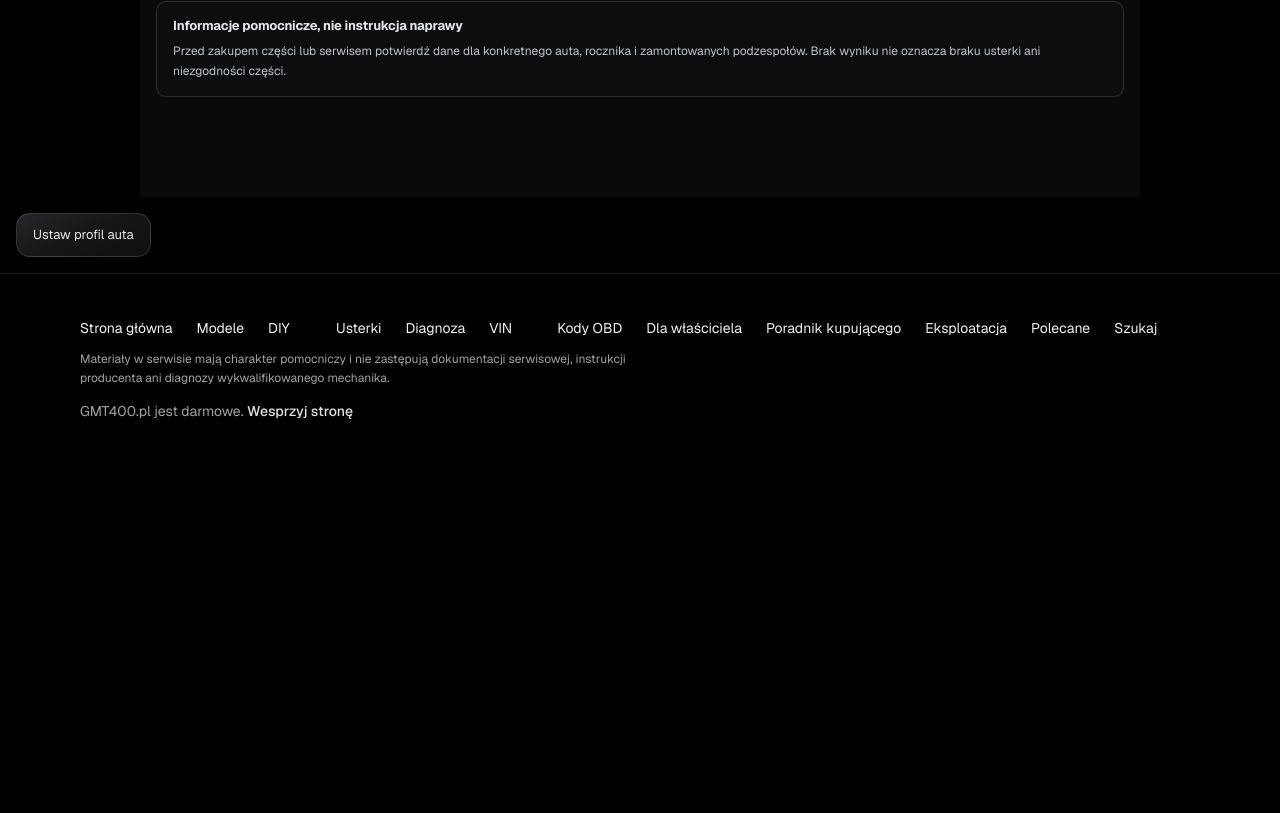
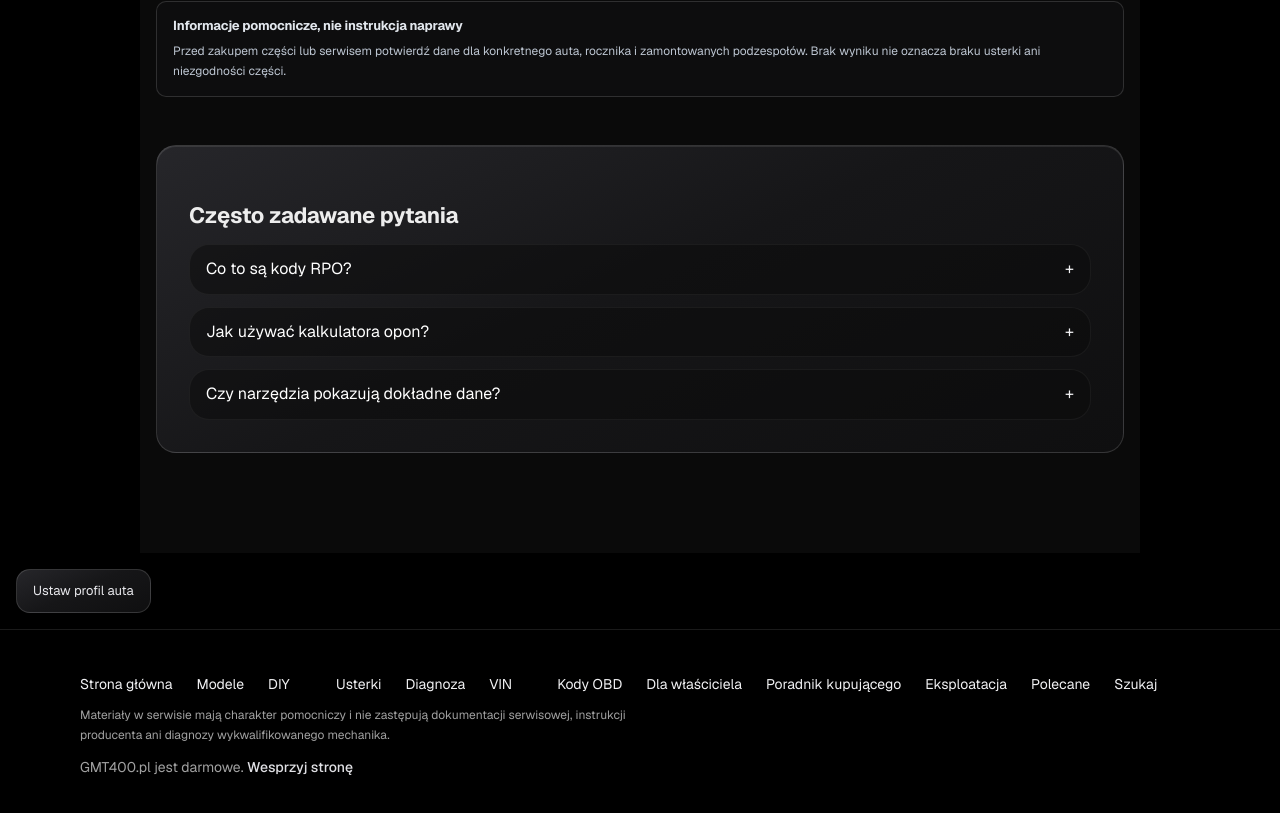
Before and after one commit to tsrc4mm9gg-netizen/gmt400-app, a Next.js app: page /narzedzia in a window 1280 px wide. Shown: the part 940-1753 px from the top of the page. Before the commit the page ends 1405 px from the top, so only its background shows below. Built offline with nearby package versions, Linux system fonts and the light colour scheme.

Commit message:
feat: add FAQ to narzedzia page

```diff
--- a/src/app/narzedzia/page.tsx
+++ b/src/app/narzedzia/page.tsx
@@ -1,5 +1,6 @@
 import Link from 'next/link';
 import type { CSSProperties } from 'react';
+import FAQ from '../ui/FAQ';
 
 const TOOLS = [
  { href: '/narzedzia/rpo', title: 'Kody RPO', tag: 'Wyposażenie pojazdu', description: 'Odczytaj kody z tabliczki i sprawdź ich znaczenie po polsku. Możesz wpisać kilka kodów naraz.', example: 'Na przykład: G80, Z71, GU6', icon: 'M9 5H6a2 2 0 0 0-2 2v13h16V7a2 2 0 0 0-2-2h-3M9 3h6v4H9zM8 12h8M8 16h6' },
@@ -8,6 +9,22 @@ const TOOLS = [
  { href: '/narzedzia/historia-vin', title: 'Historia VIN', tag: 'Akcje serwisowe i aukcje', description: 'Wpisz VIN: liczba akcji serwisowych i skarg w oficjalnej bazie NHTSA oraz linki do archiwów aukcji i raportów historii.', example: 'Bez kopiowania cudzych zdjęć i raportów.', icon: 'M12 8v4l3 2M3 12a9 9 0 1 0 3-6.7L3 8M3 3v5h5' },
  { href: '/narzedzia/czesci', title: 'Dobór części', tag: 'Wstępna weryfikacja', description: 'Przejrzyj referencyjne informacje według modelu, rocznika, silnika i skrzyni. Przed zakupem potwierdź numer części.', example: 'Wynik nie potwierdza zamienności części.', icon: 'M14 4a6 6 0 0 0-7 8l-4 4a3 3 0 0 0 5 5l4-4a6 6 0 0 0 8-7l-4 3-4-4z' }
 ];
+
+const faqItems = [
+  {
+    question: 'Co to są kody RPO?',
+    answer: 'RPO (Regular Production Option) to kody wyposażenia fabrycznego. Znajdują się na naklejce w schowku lub na słupku drzwi. Określają silnik, skrzynię, przełożenie mostu, kolor i inne opcje.',
+  },
+  {
+    question: 'Jak używać kalkulatora opon?',
+    answer: 'Wpisz aktualny rozmiar opon i planowany. Kalkulator pokaże różnicę w średnicy, wpływ na prędkość i przełożenie. Ważne przy zmianie rozmiaru — zbyt duża różnica może wpłynąć na działanie ABS i licznika.',
+  },
+  {
+    question: 'Czy narzędzia pokazują dokładne dane?',
+    answer: 'Narzędzia pokazują dane referencyjne z dokumentów GM. Zawsze sprawdzaj w swoim aucie — GMT400 ma wiele wariantów. Przed zakupem części potwierdź numer.',
+  },
+];
+
 const s: Record<string, CSSProperties> = {
  page: { boxSizing:'border-box', width:'100%', maxWidth:1000, minWidth:0, margin:'0 auto', padding:'20px 16px calc(100px + env(safe-area-inset-bottom, 0px))', background:'#0a0a0a', color:'#ededed', fontFamily:'var(--font-geist-sans), system-ui, sans-serif' },
  header: { position:'static', display:'block', width:'100%', minWidth:0, margin:'0 0 22px', padding:0, border:0, background:'transparent' },
@@ -27,6 +44,7 @@ const s: Record<string, CSSProperties> = {
  noticeTitle: { display:'block', margin:'0 0 6px', color:'#e2e7ed', fontSize:13, fontWeight:650, lineHeight:1.5 },
  noticeText: { display:'block', maxWidth:'100%', margin:0, color:'#bdc6d2', fontSize:12, lineHeight:1.65 }
 };
+
 export default function ToolsPage() {
  return <div style={s.page} data-tools-appearance="inline-v1">
  <header style={s.header}>
@@ -50,5 +68,6 @@ export default function ToolsPage() {
  <h2 style={s.noticeTitle}>Informacje pomocnicze, nie instrukcja naprawy</h2>
  <p style={s.noticeText}>Przed zakupem części lub serwisem potwierdź dane dla konkretnego auta, rocznika i zamontowanych podzespołów. Brak wyniku nie oznacza braku usterki ani niezgodności części.</p>
  </aside>
+ <FAQ items={faqItems} />
  </div>;
 }
```
